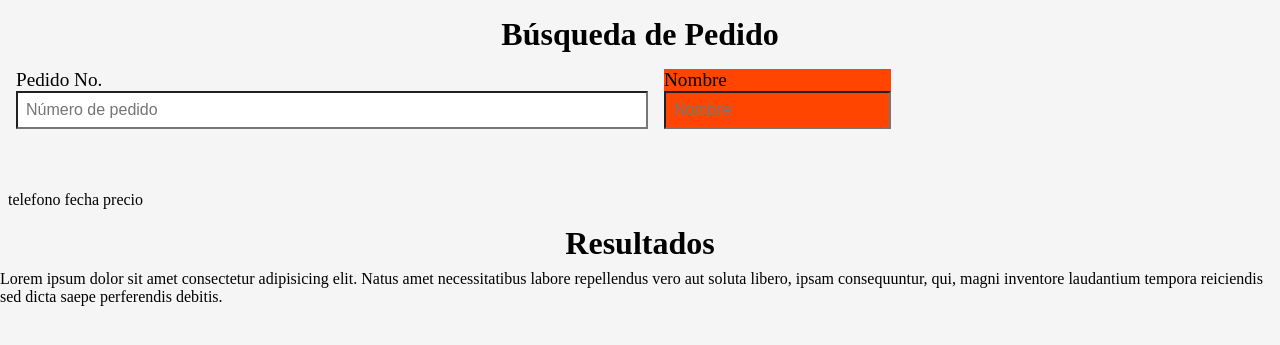
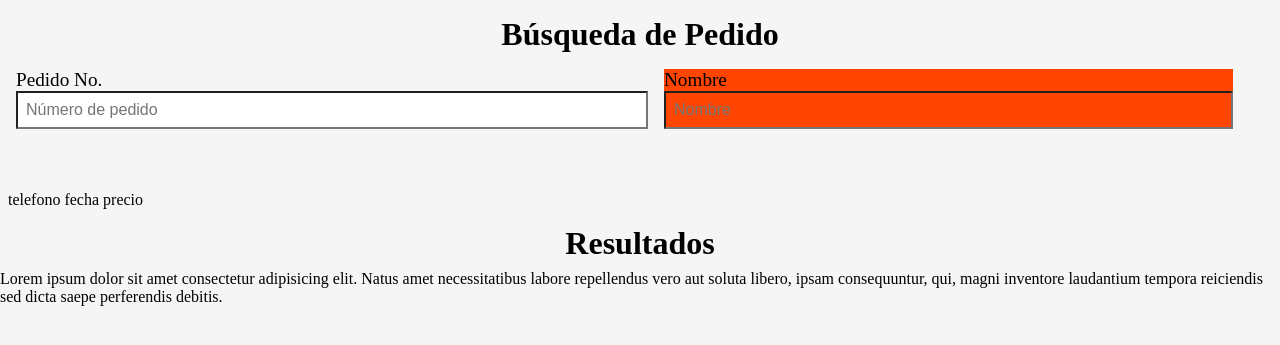
Before and after one commit to perseo1326/pedidos-ventas, a PHP site: page /abcd/controladores/busqueda.controlador.php in a window 1280 px wide. Shown: the part 46-391 px from the top of the page. Run offline with PHP 8.4, Linux system fonts and the light colour scheme.

Commit message:
estilos busqueda

```diff
--- a/css/estilos.css
+++ b/css/estilos.css
@@ -143,6 +143,11 @@ hr {
 .ancho-33 {
 	width: 33%;
 }
+
+.ancho-45 {
+	width: 45%;
+}
+
 .ancho-50 {
 	width: 50%;
 }
```
